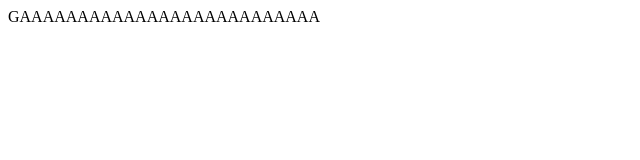
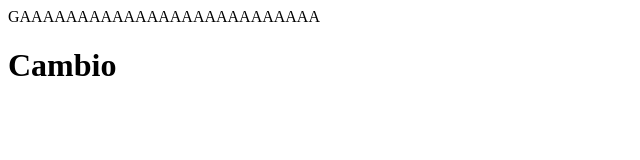
Before and after one commit to thonystar/PaginawebCafeteria, a plain HTML site: page index.html in a window 1280 px wide. Shown: the whole page, without its empty margins (0-640 px from the left). Drawn offline with Linux system fonts and the light colour scheme.

Commit message:
cambio del h1

```diff
--- a/index.html
+++ b/index.html
@@ -1 +1,5 @@
 <p> GAAAAAAAAAAAAAAAAAAAAAAAAAA</p>
+
+
+
+<h1>Cambio</h1>
```
